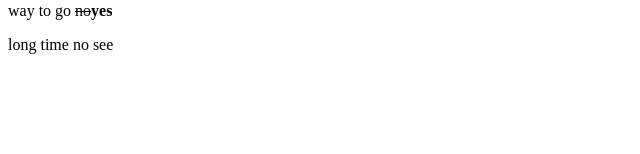
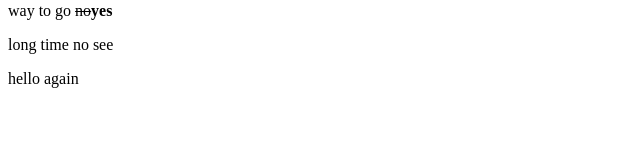
Before and after one commit to devops-600/next, a Next.js app: page / in a window 1280 px wide. Shown: the part 146-300 px from the top of the page, without its empty margins (0-640 px from the left). Built offline with nearby package versions, Linux system fonts and the light colour scheme.

Commit message:
update again

```diff
--- a/app/page.tsx
+++ b/app/page.tsx
@@ -13,6 +13,7 @@ export default function Page() {
         <strong>yes</strong>
       </p>
       <p>long time no see</p>
+      <div>hello again</div>
     </>
   );
 }
```
